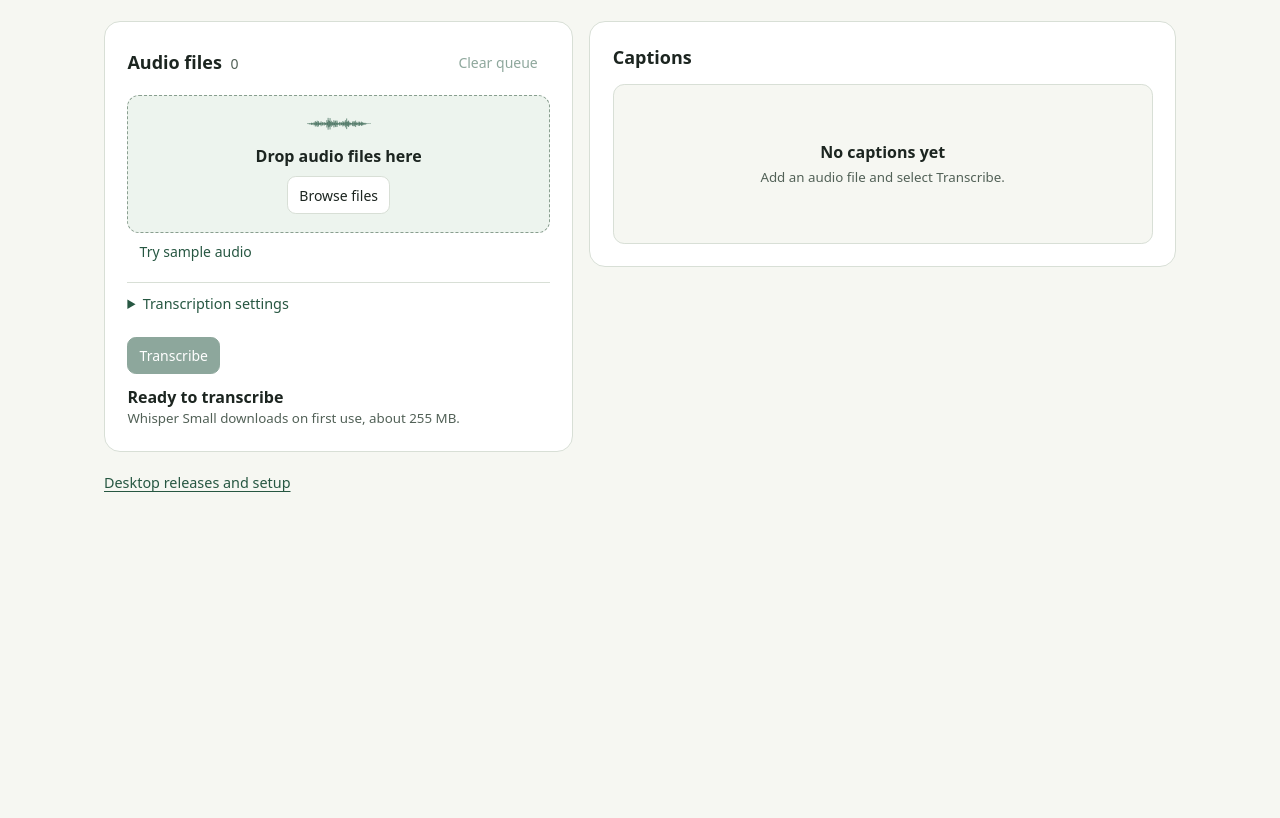
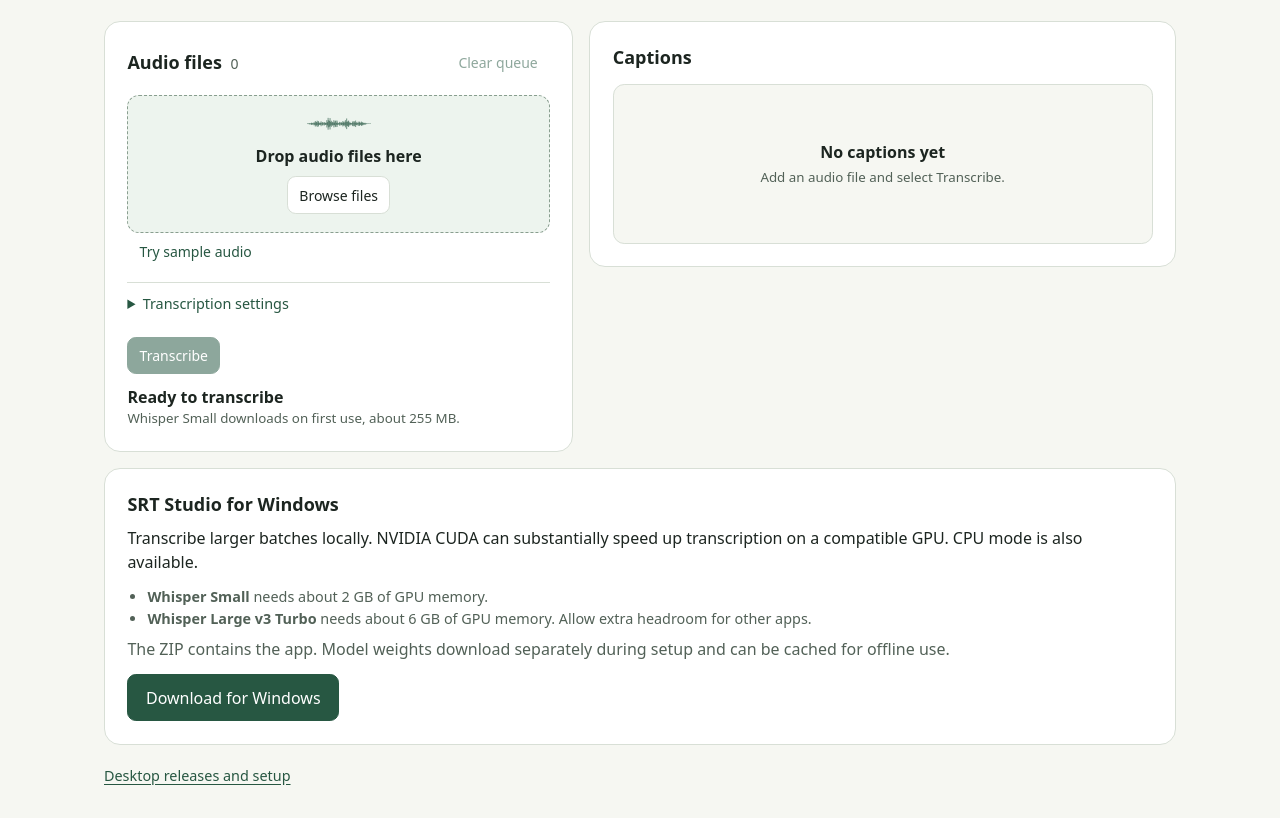
Before and after one commit to clankclankclankclank/SRTstudio, a plain HTML site: page docs/index.html in a window 1280 px wide. Shown: the part 212-1030 px from the top of the page. Before the commit the page ends 800 px from the top, so only its background shows below. Drawn offline with Linux system fonts and the light colour scheme.

Commit message:
Feature the Windows download and CUDA model requirements

```diff
--- a/docs/index.html
+++ b/docs/index.html
@@ -84,6 +84,10 @@
     .caption form { display: grid; gap: .35rem; padding: .4rem 0; }
     .caption form br { display: none; }
     .caption details { margin-top: .25rem; }
+    .desktop-release { margin-top: 1rem; }
+    .desktop-release p { margin-top: .45rem; }
+    .desktop-release .button { margin-top: .85rem; font-size: 1rem; padding: .65rem 1.1rem; }
+    .desktop-models { margin: .8rem 0 0; padding-left: 1.25rem; font-size: .9rem; color: var(--muted); }
     footer { padding: 1.25rem 0 2rem; font-size: .9rem; }
     .skip { position: absolute; transform: translateY(-200%); }
     .skip:focus { transform: none; background: white; z-index: 1; }
@@ -108,7 +112,7 @@
     <div class="wrap top-inner">
       <a class="brand" href="./"><img src="./assets/mark.svg" width="28" height="28" alt="">SRT Studio</a>
       <nav aria-label="Main navigation">
-        <a href="./downloads/SRT-Studio-0.1.0-Windows.zip" download>Windows app</a>
+        <a href="#desktop">Windows app</a>
         <a href="https://github.com/clankclankclankclank/SRTstudio">GitHub</a>
       </nav>
     </div>
@@ -177,6 +181,16 @@
         </div>
       </section>
     </section>
+    <section class="panel desktop-release" id="desktop" aria-labelledby="desktop-title">
+      <h2 id="desktop-title">SRT Studio for Windows</h2>
+      <p>Transcribe larger batches locally. NVIDIA CUDA can substantially speed up transcription on a compatible GPU. CPU mode is also available.</p>
+      <ul class="desktop-models">
+        <li><strong>Whisper Small</strong> needs about 2 GB of GPU memory.</li>
+        <li><strong>Whisper Large v3 Turbo</strong> needs about 6 GB of GPU memory. Allow extra headroom for other apps.</li>
+      </ul>
+      <p class="muted">The ZIP contains the app. Model weights download separately during setup and can be cached for offline use.</p>
+      <a class="button primary" href="./downloads/SRT-Studio-0.1.0-Windows.zip" download>Download for Windows</a>
+    </section>
     <footer class="muted"><a href="https://github.com/clankclankclankclank/SRTstudio/releases">Desktop releases and setup</a></footer>
   </main>
   <script>
```
